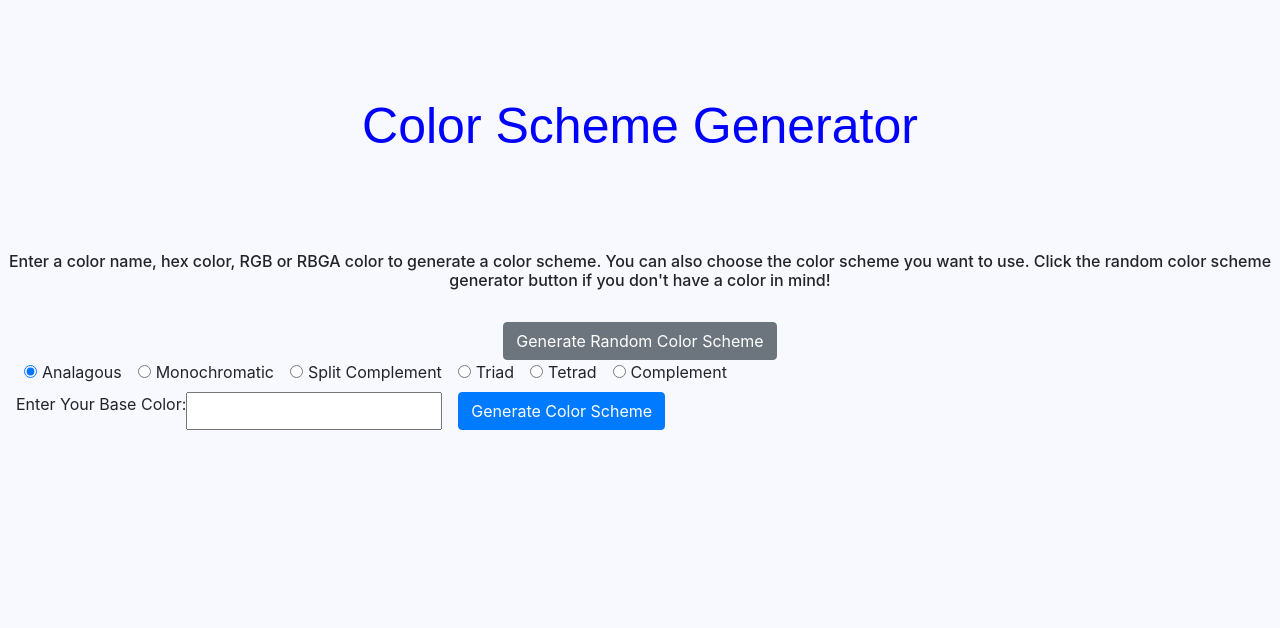
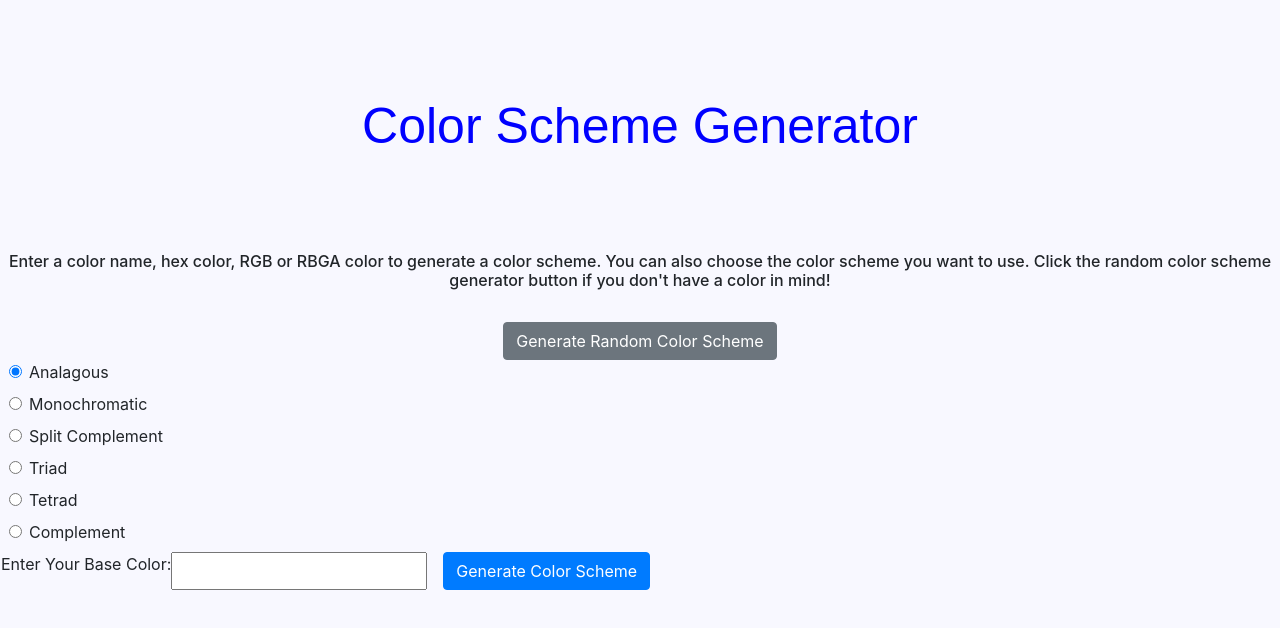
Before and after one commit to lizzya821/Color-Palette, a React (Create React App) app: page / in a window 1280 px wide. Shown: the top 628 px of the page. Built offline with nearby package versions, Linux system fonts and the light colour scheme.

Commit message:
layout change

```diff
--- a/src/ColorArea.js
+++ b/src/ColorArea.js
@@ -4,7 +4,7 @@ import ColorBox from "./ColorBox";
 const ColorArea = (props) => {
   console.log(props.colors);
   return (
-    <div className="row mx-3">
+    <div className="row mx-3 mt-5">
       {Array.isArray(props.colors) ? (
         props.colors.map((color) => (
           <ColorBox color={color.toHexString()} key={color} />
--- a/src/ColorSelector.js
+++ b/src/ColorSelector.js
@@ -101,12 +101,9 @@ const ColorSelector = () => {
         </button>
         <br></br>
       </div>
-      <div>
+      <div className="row">
         <form onSubmit={handleSubmit}>
-          <div
-            className="form-check mx-3 form-check-inline"
-            onChange={radioChange}
-          >
+          <div className="form-check mx-3 row" onChange={radioChange}>
             <div className="mx-2">
               <input
                 className="form-check-input"
@@ -178,8 +175,10 @@ const ColorSelector = () => {
             </button>
           </div>
         </form>
+        <div className="col">
+          <ColorArea colors={colors} />
+        </div>
       </div>
-      <ColorArea colors={colors} />
     </div>
   );
 };
```
Also changed, not shown: 13 other files (tests, documents, lock files or other folders).
